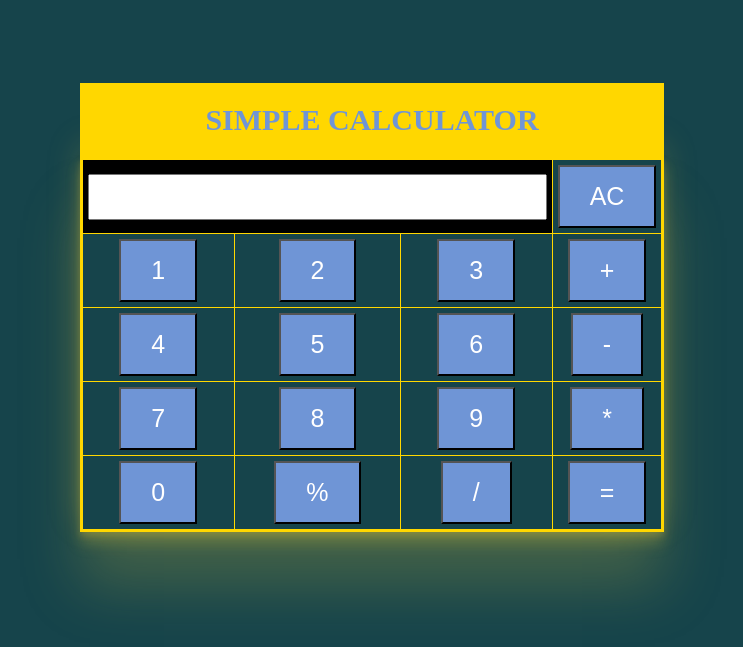
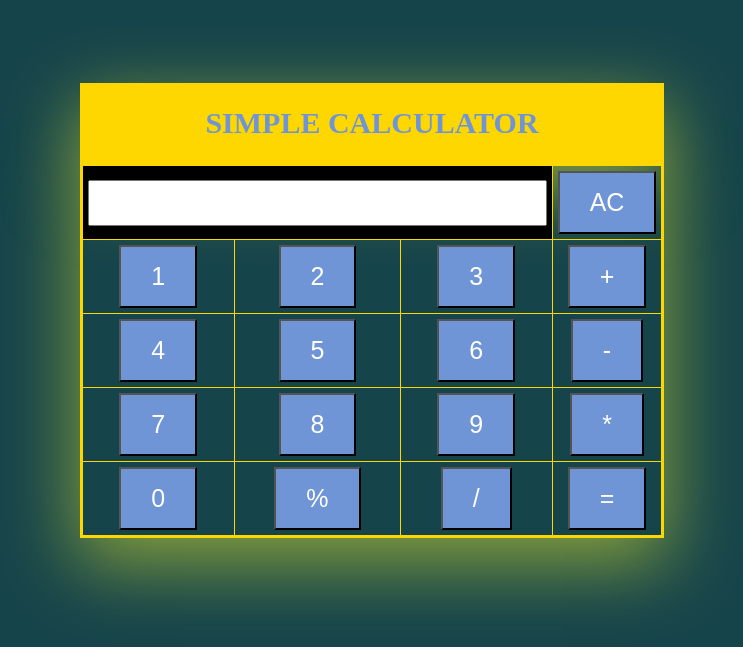
Before and after one commit to ibbbrrru/Simple_calculator, a plain HTML site: page index.html in a window 1280 px wide. Shown: the part 133-780 px from the top of the page, without its empty margins (268-1011 px from the left). Drawn offline with Linux system fonts and the light colour scheme.

Commit message:
calculator css update

```diff
--- a/index.html
+++ b/index.html
@@ -9,11 +9,11 @@
             text-align: center;
             font-size: 25px;
         }
-
         .t {
             font-size: 15px;
             border-collapse: collapse;
-            margin: auto; margin-top: 27vh; border: 3px solid gold;box-shadow: rgba(200, 184, 62, 0.25) 0px 54px 55px, rgba(200, 184, 62, 0.25) 0px -12px 30px, rgba(200, 184, 62, 0.25) 0px 4px 6px, rgba(200, 184, 62, 0.25) 0px 12px 13px, rgba(0, 0, 0, 0.09) 0px -3px 5px;
+            margin: auto; margin-top: 27vh; border: 3px solid gold;
+            box-shadow: rgba(224, 233, 48, 0.56) 0px 22px 70px 4px;
         }
         .tb{
             font-size: 35px;
@@ -22,6 +22,8 @@
         .h {
             background-color: gold;
             color: rgb(111, 149, 214);
+            border: 3px solid gold;
+            box-shadow: rgba(224, 233, 48, 0.56) 0px 22px 70px 4px;
         }
     </style>
     <script>
```
